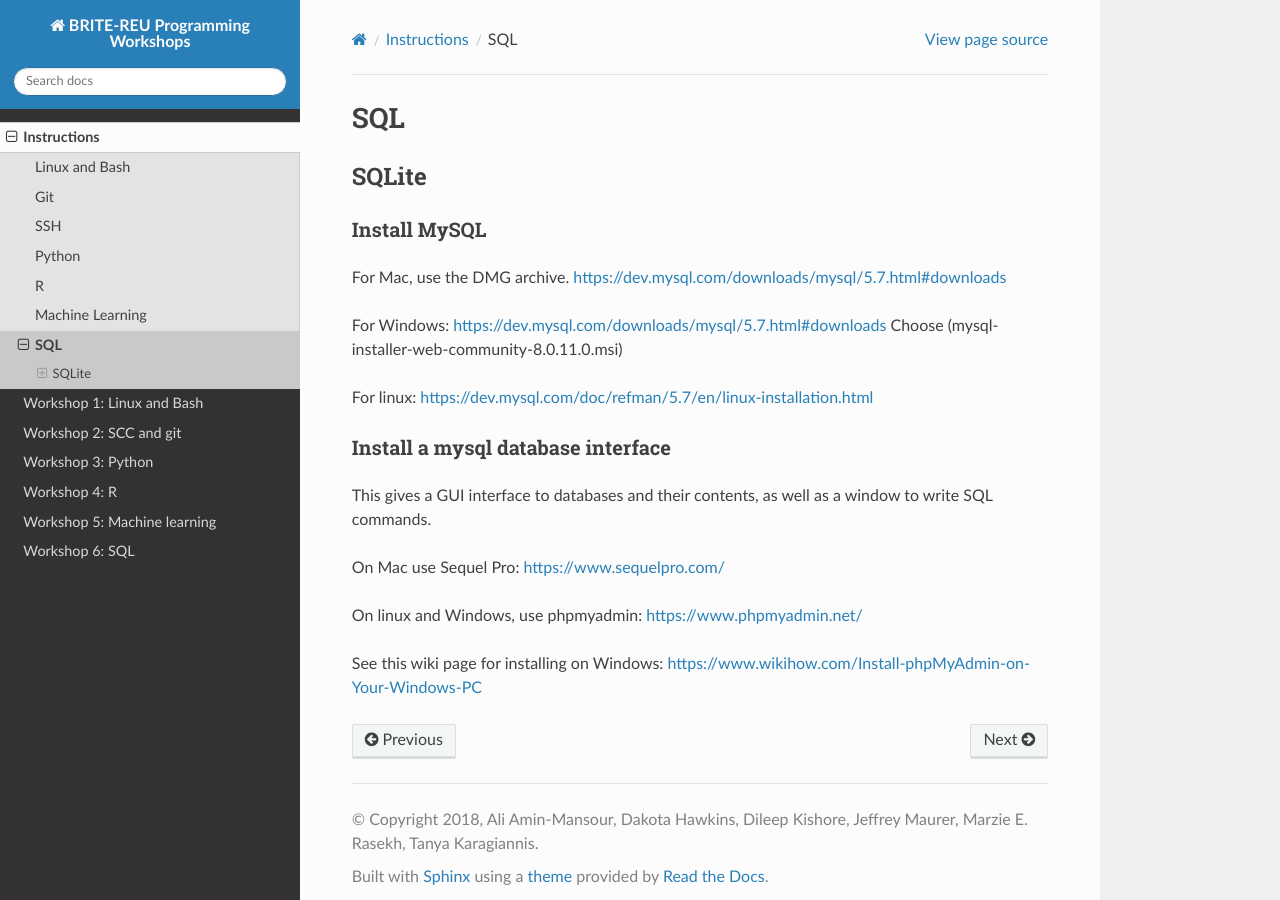
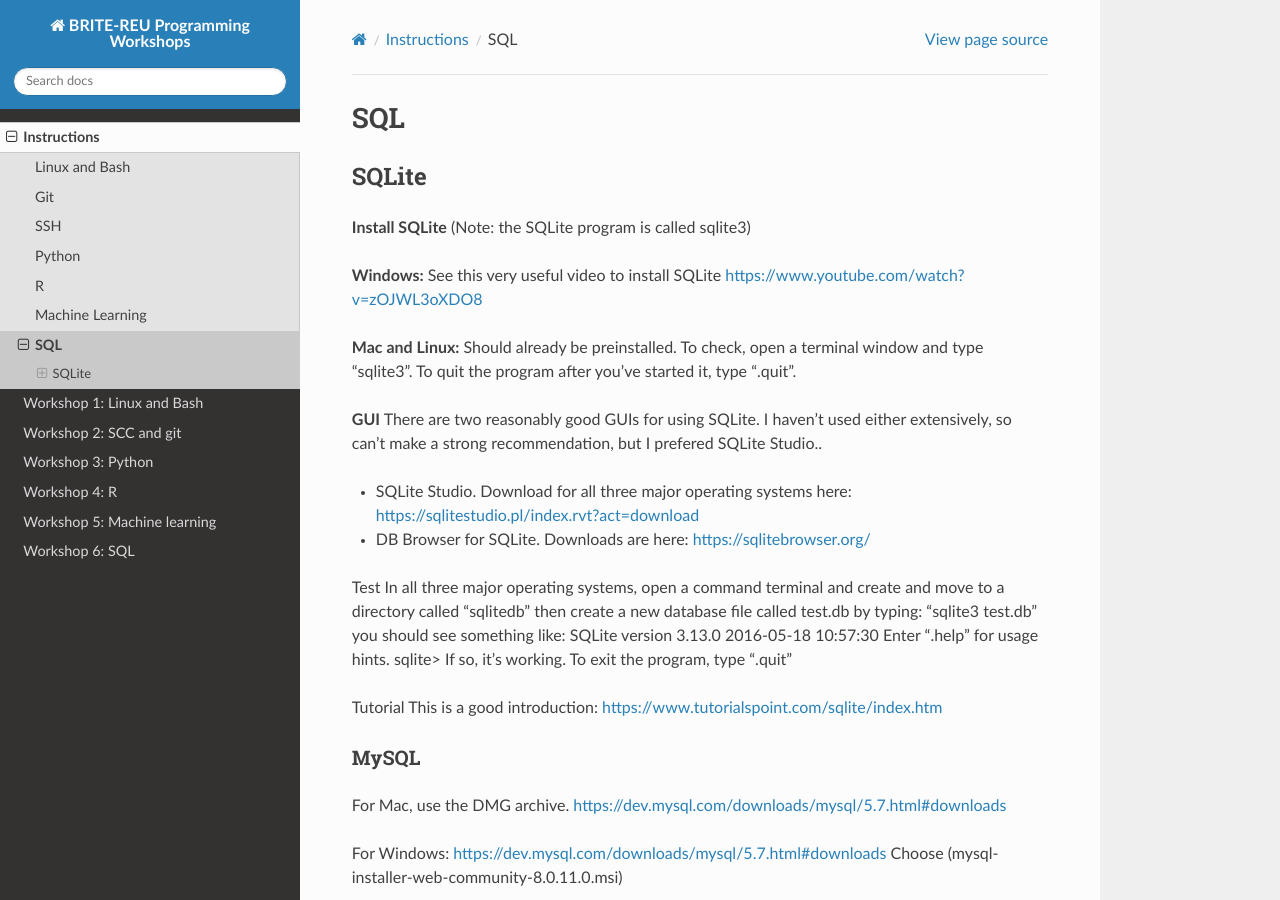
Before and after one commit to BRITE-REU/programming-workshops, a Sphinx documentation site: the page built from source/workshops/00_instructions/sql.rst, in a window 1280 px wide and 900 px high. Built offline with Sphinx 7.4.7 and the Read the Docs theme 2.0.0, drawn with Linux system fonts in a browser that asks for light colours.

Commit message:
Update sql.rst

```diff
--- a/source/workshops/00_instructions/sql.rst
+++ b/source/workshops/00_instructions/sql.rst
@@ -6,7 +6,39 @@
 SQLite
 --------------------
 
-Install MySQL
+**Install SQLite**
+(Note: the SQLite program is called sqlite3)
+
+**Windows:**
+See this very useful video to install SQLite
+https://www.youtube.com/watch?v=zOJWL3oXDO8
+
+**Mac and Linux:**
+Should already be preinstalled.  To check, open a terminal window and type “sqlite3”.  To quit the program after you’ve started it, type “.quit”.
+
+**GUI**
+There are two reasonably good GUIs for using SQLite.  I haven’t used either extensively, so can’t make a strong recommendation, but I prefered SQLite Studio..
+
+- SQLite Studio.  Download for all three major operating systems here: https://sqlitestudio.pl/index.rvt?act=download
+- DB Browser for SQLite. Downloads are here: https://sqlitebrowser.org/
+
+Test
+In all three major operating systems, open a command terminal and create and move to a directory called “sqlitedb”
+then create a new database file called test.db by typing: “sqlite3 test.db”
+you should see something like:
+SQLite version 3.13.0 2016-05-18 10:57:30
+Enter ".help" for usage hints.
+sqlite>
+If so, it’s working.  To exit the program, type “.quit”
+
+Tutorial
+This is a good introduction:
+https://www.tutorialspoint.com/sqlite/index.htm
+
+
+
+********************
+MySQL
 ********************
 
 For Mac, use the DMG archive.
```
